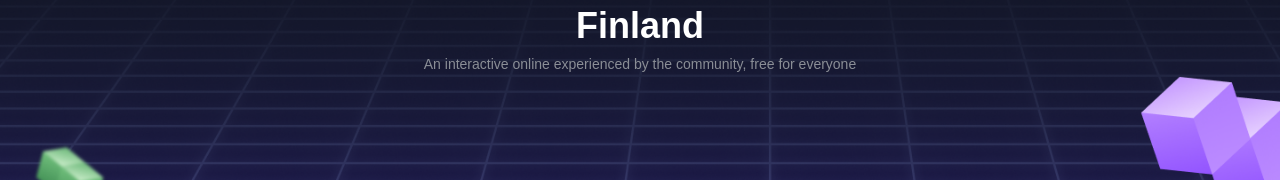
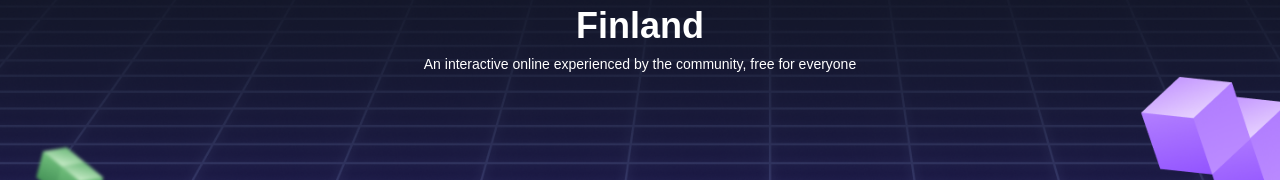
Before and after one commit to ShayanFaghihi/finland-events, a React (Vite) app: page / in a window 1280 px wide. Shown: the part 140-322 px from the top of the page. Built offline with nearby package versions, Linux system fonts and the light colour scheme; no server answers.

Commit message:
updated styles

```diff
--- a/src/components/Event/Event.tsx
+++ b/src/components/Event/Event.tsx
@@ -96,7 +96,7 @@ const Event = (props: EventValidator) => {
               return (
                 <li
                   key={key}
-                  className="w-full bg-white shadow-md p-8 flex justify-start items-center rounded-t-xl relative"
+                  className="w-full bg-white p-8 flex justify-start items-center rounded-t-xl relative custom-shadow"
                 >
                   <div className="flex flex-col justify-center items-center mr-4 ">
                     {/* <span className="font-poppins font-bold text-sm">Date</span> */}
--- a/src/components/sections/MainHeader.tsx
+++ b/src/components/sections/MainHeader.tsx
@@ -11,7 +11,7 @@ const MainHeader = () => {
         <h1 className="text-white font-poppins font-bold text-4xl text-center">
           Awesome Events in <br /> Finland
         </h1>
-        <small className="font-poppins text-grey font-thin text-sm text-center -mt-6">
+        <small className="font-poppins text-white font-light text-sm text-center -mt-6">
           An interactive online experienced by the community, free for everyone{" "}
         </small>
       </Container>
--- a/src/index.css
+++ b/src/index.css
@@ -7,3 +7,7 @@
     @apply inline-block cursor-pointer p-3 border-none rounded-md bg-purple text-white font-medium text-base text-center;
   }
 }
+
+.custom-shadow {
+  box-shadow: 0 0 20px rgba(0, 0, 0, 0.1);
+}
```
